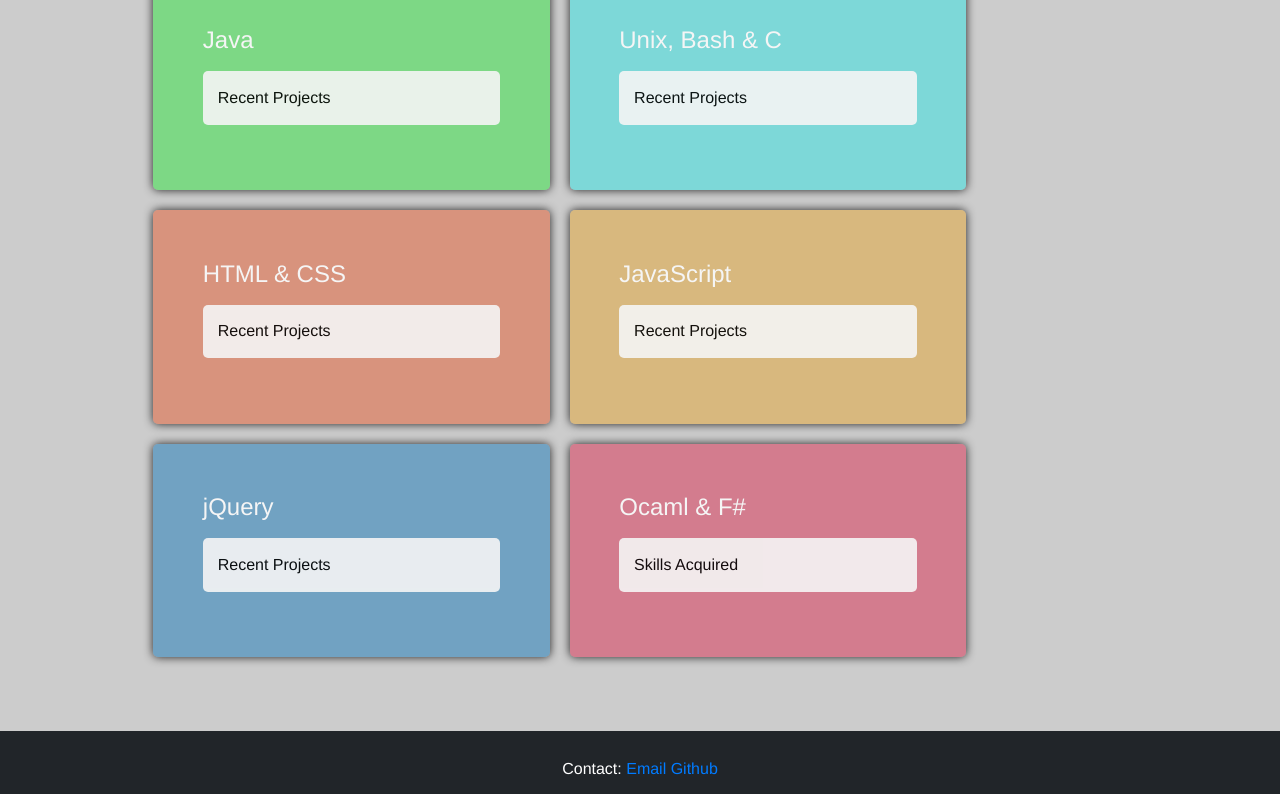
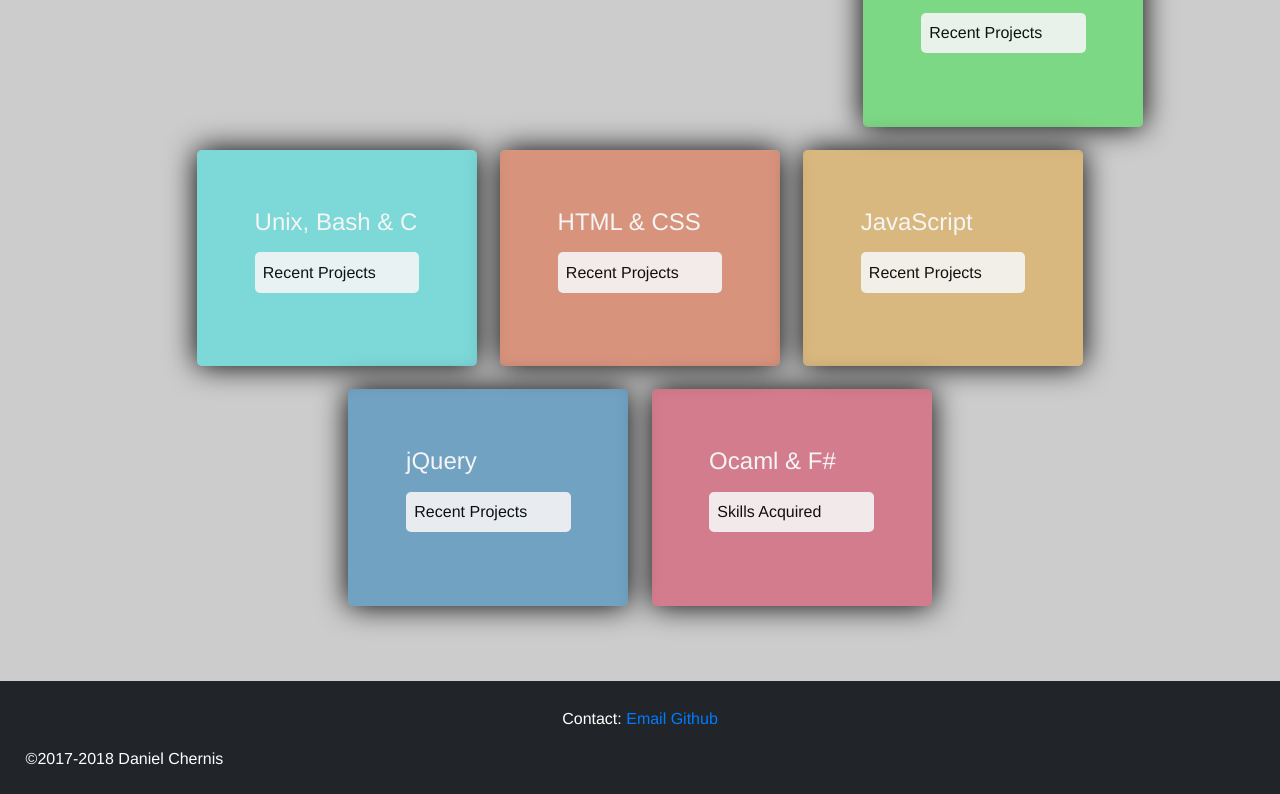
Before and after one commit to dch133/1st-Personal-Website, a plain HTML site: page html/skills.html in a window 1280 px wide. Shown: the part 175-969 px from the top of the page. Drawn offline with nearby package versions, Linux system fonts and the light colour scheme.

Commit message:
fixed page display

```diff
--- a/css/skills.css
+++ b/css/skills.css
@@ -1,10 +1,10 @@
 
 body {
   font-family: Helvetica;
-  padding: 0;
   background-image: url("../img/skills.jpg");
   background-size: cover;
 }
+
 
 .proficientin {
   color: rgb(255, 249, 249);
@@ -55,11 +55,11 @@
 .skill-js,
 .skill-jquery {
   border-radius: 5px;
-  box-shadow: 0px 0px 10px rgb(34, 33, 33);
+  box-shadow: 0px 0px 30px rgb(0, 0, 0);
   color: whitesmoke;
   margin: 1%;
   padding: 5%;
-  width: 40%;
+  width: 35vh;
 }
 
 .projects-button {
```
